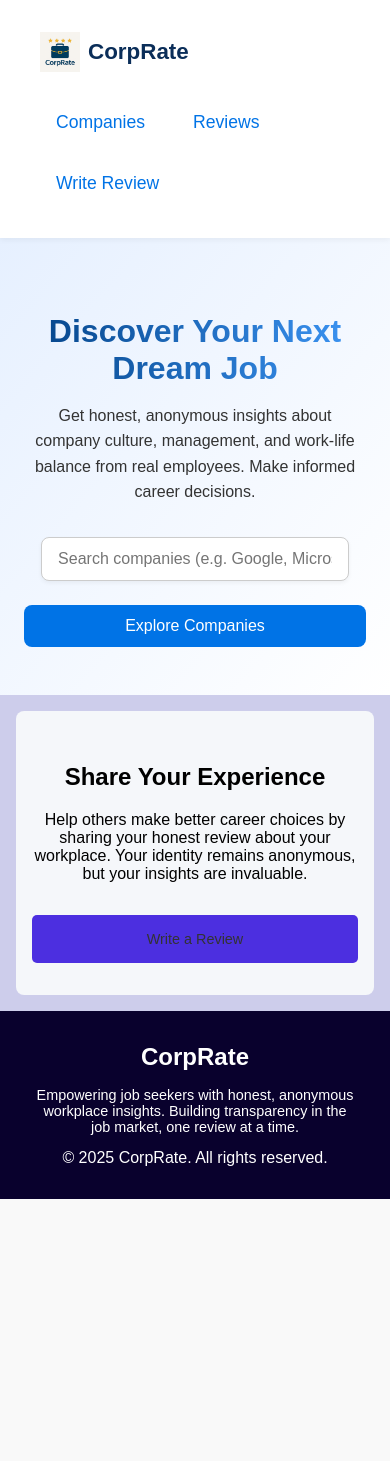
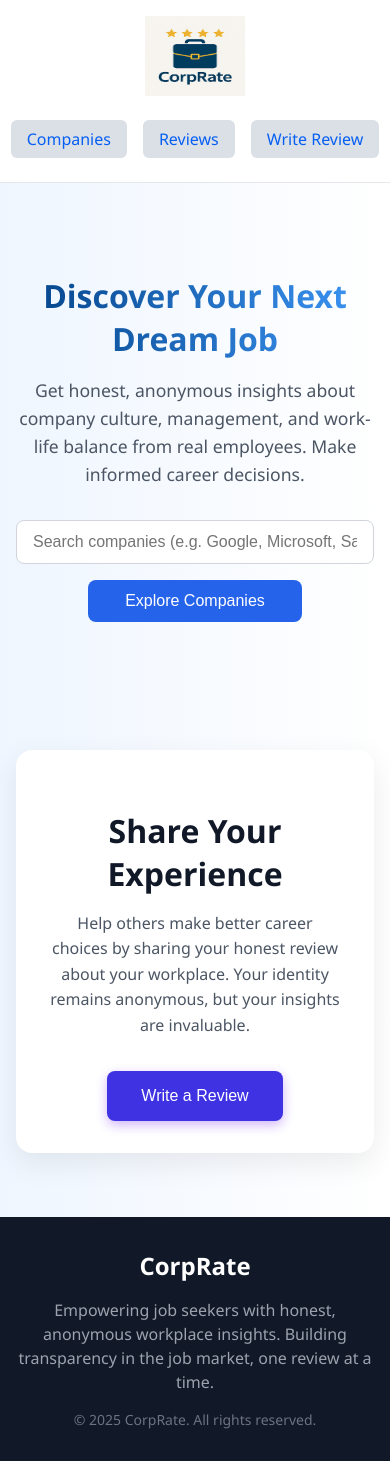
Before and after one commit to ChristineMuchiri/CorpRate, a React (Vite) app in the folder company-review-front/: page / in a window 390 px wide. Before the commit the page ends 1199 px from the top, so only its background shows below. Built offline with nearby package versions, Linux system fonts and the light colour scheme.

Commit message:
landing page

```diff
--- a/company-review-front/src/pages/LandingPage.css
+++ b/company-review-front/src/pages/LandingPage.css
@@ -1,8 +1,24 @@
+/* Base reset */
+body, html {
+  margin: 0;
+  padding: 0;
+  font-family: 'Segoe UI', Tahoma, Geneva, Verdana, sans-serif;
+  background: linear-gradient(to right, #eff6ff, #ffffff);
+  color: #1f2937;
+}
+
+/* Landing Page Container */
+.landing-page {
+  display: flex;
+  flex-direction: column;
+  min-height: 100vh;
+}
+
 /* Header */
 .page-header {
   background-color: #ffffff;
-  padding: 1rem 1.5rem;
-  box-shadow: 0 2px 6px rgba(0, 0, 0, 0.05);
+  border-bottom: 1px solid #e5e7eb;
+  padding: 1rem 2rem;
   position: sticky;
   top: 0;
   z-index: 1000;
@@ -13,11 +29,9 @@
   justify-content: space-between;
   align-items: center;
   max-width: 1200px;
-  margin: 0 auto;
-  flex-wrap: wrap;
+  margin: auto;
 }
 
-/* Logo container */
 .logo-container {
   display: flex;
   align-items: center;
@@ -25,70 +39,62 @@
 }
 
 .logo-image {
+  width: 40px;
   height: 40px;
-  width: 40px;
-  object-fit: contain;
 }
 
-/* Logo text */
 .logo-text {
-  font-size: 1.4rem;
-  font-weight: 700;
-  color: #0b2e59;
+  font-weight: bold;
+  font-size: 1.5rem;
+  color: #2563eb;
 }
 
-/* Nav links */
 .nav-links-container {
   display: flex;
-  gap: 1rem;
-  flex-wrap: wrap; /* allows wrapping if screen is too narrow */
+  gap: 1.5rem;
 }
 
-/* Touch-friendly nav link styling */
 .nav-link {
+  text-decoration: none;
+  color: #374151;
+  font-weight: 500;
+  transition: color 0.2s ease;
   padding: 0.5rem 1rem;
-  text-decoration: none;
-  color: #0073e6;
-  font-weight: 500;
-  font-size: 1rem;
-  border-radius: 6px;
-  transition: background-color 0.2s ease;
+  border-radius: 0.375rem;
 }
 
-.nav-link:hover,
-.nav-link:active {
-  background-color: #e6f0ff;
-  color: #005bb5;
+.nav-link:hover {
+  background-color: #f3f4f6;
+  color: #2563eb;
 }
+
 /* Hero Section */
 .hero-section {
-  background: linear-gradient(to bottom right, #e6f0ff, #ffffff);
-  padding: 3rem 1.5rem;
+  background: linear-gradient(to right, #eff6ff, #ffffff);
+  padding: 4rem 1rem;
   text-align: center;
 }
 
 .hero-section h1 {
-  font-size: 2rem;
+  font-size: 2.5rem;
   font-weight: 700;
-  color: #0b2e59;
   margin-bottom: 1rem;
+  color: #111827;
 }
 
 .hero-text {
-  font-size: 1rem;
-  color: #333;
-  max-width: 600px;
+  font-size: 1.1rem;
+  color: #4b5563;
+  max-width: 700px;
   margin: 0 auto 2rem;
   line-height: 1.6;
 }
 
-/* Search Area */
 .search-container {
   display: flex;
   flex-direction: column;
+  align-items: center;
   gap: 1rem;
-  align-items: center;
-  justify-content: center;
 }
 
 .search-area {
@@ -100,214 +106,173 @@
   width: 100%;
   padding: 0.75rem 1rem;
   font-size: 1rem;
-  border: 1px solid #ccc;
-  border-radius: 8px;
-  box-shadow: 0 2px 4px rgba(0,0,0,0.05);
+  border: 1px solid #d1d5db;
+  border-radius: 0.5rem;
   outline: none;
-  transition: border 0.2s;
+  transition: border 0.2s ease;
 }
 
 .search-input:focus {
-  border-color: #0073e6;
+  border-color: #2563eb;
 }
 
-/* Search Button */
 .search-button {
+  background-color: #2563eb;
+  color: white;
   padding: 0.75rem 2rem;
   font-size: 1rem;
-  background-color: #0073e6;
-  color: white;
   border: none;
-  border-radius: 8px;
+  border-radius: 0.5rem;
   cursor: pointer;
-  transition: background-color 0.3s ease;
+  transition: background-color 0.2s ease;
 }
 
 .search-button:hover {
-  background-color: #005bb5;
+  background-color: #1d4ed8;
 }
 
+/* Share Experience Section */
+.share-experience {
+  display: flex;
+  justify-content: center;
+  padding: 4rem 1rem;
+
+}
 
 .share-content {
-  padding: 2rem 1rem;
+  background-color: white;
+  padding: 2rem;
+  border-radius: 1rem;
+  box-shadow: 0 10px 30px rgba(0, 0, 0, 0.08);
   text-align: center;
-  background-color: #f5f7fa; /* light neutral tone — you can change */
-  border-radius: 8px; /* optional: adds smooth corners */
+  max-width: 600px;
+  width: 100%;
+  transition: transform 0.2s ease;
 }
 
-/* Optional container override if needed */
-.share-experience {
-  padding: 2rem 1rem;
-  background-color: #f0f0f0; /* section-wide background */
+.share-content:hover {
+  transform: translateY(-4px);
 }
 
-/* Style the "Write a Review" button */
-.review-button {
-  margin-top: 1rem;
-  background-color: #0073e6; /* new color — vibrant blue */
-  color: white;
-  font-size: 0.9rem;
-  padding: 0.6rem 1.2rem;
-  border: none;
-  border-radius: 5px;
-  cursor: pointer;
-  transition: background-color 0.3s ease;
+.share-content h2 {
+  font-size: 2rem;
+  margin-bottom: 1rem;
+  color: #111827;
 }
 
-.review-button:hover {
-  background-color: #005bb5; /* darker on hover */
+.share-description {
+  font-size: 1rem;
+  color: #4b5563;
+  margin-bottom: 2rem;
+  line-height: 1.6;
 }
 
+.button-review {
+  background-color: #3e32e3;
+  color: white;
+  font-size: 1rem;
+  padding: 0.75rem 1.5rem;
+  border: none;
+  border-radius: 0.5rem;
+  width: 40%;
+  margin: 0 auto;
+  cursor: pointer;
+  transition: background-color 0.2s ease;
+  box-shadow: 0 4px 12px rgba(100, 12, 242, 0.3);
+}
+
+.button-review:hover {
+  background-color: #4f57f8;
+}
+
+/* Footer */
 .page-footer {
+  margin-top: auto;
   padding: 2rem 1rem;
-  background-color: #12084e; /* Or any other color you prefer */
-  color: white; /* Ensure text is readable */
-  text-align: center; /* Center all text including CorpRate */
+  background-color: #111827;
+  color: #d1d5db;
+  text-align: center;
 }
 
 .reviews-footer {
-  margin-bottom: 1rem;
+  font-size: 1.5rem;
+  font-weight: bold;
+  margin-bottom: 0.5rem;
+  color: #ffffff;
 }
 
-.footer-text {
-  font-size: 1.5rem;
-  font-weight: bold;
-  display: block;
+.footer-description {
+  font-size: 1rem;
+  margin-bottom: 1rem;
+  color: #9ca3af;
+  max-width: 600px;
+  margin-left: auto;
+  margin-right: auto;
+  line-height: 1.5;
 }
 
+.footer-copyright {
+  font-size: 0.875rem;
+  color: #6b7280;
+}
+
+/* Responsive Design */
 @media (max-width: 768px) {
   .header-container {
     flex-direction: column;
-    align-items: flex-start;
-    padding: 1rem;
-    gap: 0.75rem;
+    align-items: center;
+    gap: 1rem;
+  }
+  .logo-container {
+    justify-content: center;
+    width: 100%;
+  }
+  .logo-image {
+    width: 100px;
+    height: 80px;
+    display: block;
+    margin: 0 auto;
+  }
+
+  .logo-text {
+    display: none;
+  }
+  .nav-links-container {
+    display: flex;
+    flex-direction: row;
+    justify-content: center;
+    gap: 1rem;
+    white-space: nowrap;
+    padding: 0.5rem 1rem;
+    width: 100%;
   }
   .nav-link {
-    margin: 0.25rem 0;
-    font-size: 1.1rem;
+    display: inline-block;
+    background-color: #dbdfe6;
+    color: #055ff2;
+    text-decoration: none;
+    padding: 0.5rem 1rem;
+    border-radius: 0.375rem;
+    font-size: 1rem;
+    font-weight: 500;
+    flex-shrink: 0;
   }
-  .nav-links-container {
-  overflow-x: auto;
-  white-space: nowrap;
-  -webkit-overflow-scrolling: touch;
-}
-  .logo-container {
-    margin-bottom: 1rem;
+  .nav-link:hover {
+    background-color: #e0e7ff;
+    color: #1d4ed8;
   }
 
-  .hero-section {
-    background: linear-gradient(to bottom right, #e6f0ff, #ffffff);
-    padding: 3rem 1.5rem;
-    text-align: center;
-  }
   .hero-section h1 {
     font-size: 2rem;
-    font-weight: 700;
-    color: #0b2e59;
-    margin-bottom: 1rem;
-  }
-  .hero-text {
-    font-size: 1rem;
-    color: #333;
-    max-width: 600px;
-    margin: 0 auto 2rem;
-    line-height: 1.6;
   }
 
-  .search-container {
-    flex-direction: column;
-    align-items: stretch;
-    gap: 0.5rem;
+  .search-button {
+    width: 60%;
   }
-  .search-input {
-    width: 90%;
-    padding: 0.75rem 1rem;
-    font-size: 1rem;
-    border: 1px solid #ccc;
-    border-radius: 8px;
-    box-shadow: 0 2px 4px rgba(0,0,0,0.05);
-    outline: none;
-    transition: border 0.2s;
-    margin-bottom: 1rem;
-  }
-  .search-input:focus {
-  border-color: #0073e6;
-}
-  .search-button {
-  padding: 0.75rem 2rem;
-  font-size: 1rem;
-  background-color: #0073e6;
-  color: white;
-  border: none;
-  border-radius: 8px;
-  cursor: pointer;
-  transition: background-color 0.3s ease;
-}
 
-  .search-button:hover {
-  background-color: #005bb5;
-}
-
-
- .share-content {
-  padding: 2rem 1rem;
-  text-align: center;
-  background-color: #f5f7fa; /* light neutral tone — you can change */
-  border-radius: 8px; /* optional: adds smooth corners */
-}
-
-/* Optional container override if needed */
-  .share-experience {
-  padding: 1rem 1rem;
-  background-color: #cdcdeb; /* section-wide background */
-}
-
-/* Style the "Write a Review" button */
-  .review-button {
-  margin-top: 1rem;
-  background-color: #6353fa;
-  font-size: 0.9rem;
-  padding: 0.6rem 1.2rem;
-  border: none;
-  border-radius: 10px;
-  min-height: 48px;
-  cursor: pointer;
-  transition: background-color 0.3s ease;
-}
-
-  .review-button:hover {
-  background-color: #005bb5; /* darker on hover */
-}
-
-
-  .page-footer {
-    padding: 2rem 1rem;
-    background-color: #09012d; /* Or any other color you prefer */
-    color: white; /* Ensure text is readable */
-    text-align: center; /* Center all text including CorpRate */
-  }
-  .reviews-footer {
-  margin-bottom: 1rem;
-}
-  .footer-links {
-    display: flex;
-    flex-direction: column;
-    align-items: center;
-    gap: 0.5rem;
-    margin-top: 1rem;
-  }
-  .footer-links a {
-    font-size: 0.9rem;
-    padding: 0.5rem 0;
-  }
-  .footer-text {
-  font-size: 1.5rem;
-  font-weight: bold;
-  display: block;
-}
-  .footer-description {
-    font-size: 0.9rem;
-    padding: 0 1rem;
-    margin-top: 1rem;
+  .button-review {
+    width: 60%;
+    margin: 0 auto;
+    padding: 1rem;
   }
 }
--- a/company-review-front/src/pages/LandingPage.jsx
+++ b/company-review-front/src/pages/LandingPage.jsx
@@ -37,7 +37,9 @@ function LandingPage(){
       </header>
 
       {/* Hero Section */}
+
       <section className="hero-section">
+
         <h1>Discover Your Next Dream Job</h1>
         <p className="hero-text">
           Get honest, anonymous insights about company culture, management, and work-life balance from real employees.
@@ -67,10 +69,11 @@ function LandingPage(){
             Help others make better career choices by sharing your honest review about your workplace.
             Your identity remains anonymous, but your insights are invaluable.
           </p>
-          <button className="review-button"
+          <button className="button-review"
                   onClick={() => navigate('/write-review')}>Write a Review</button>
         </div>
       </section>
+
 
 
       {/* Footer */}
```
